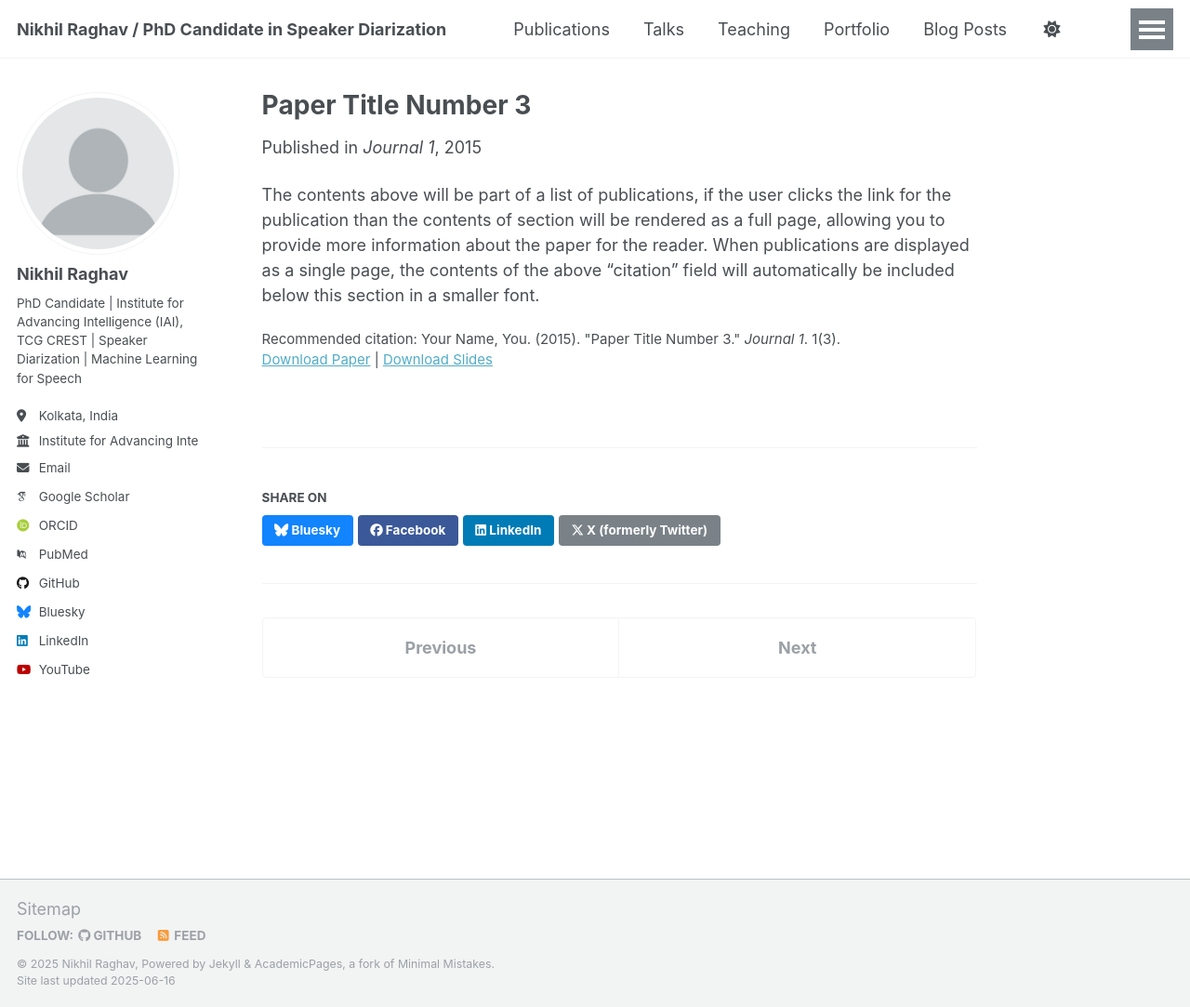
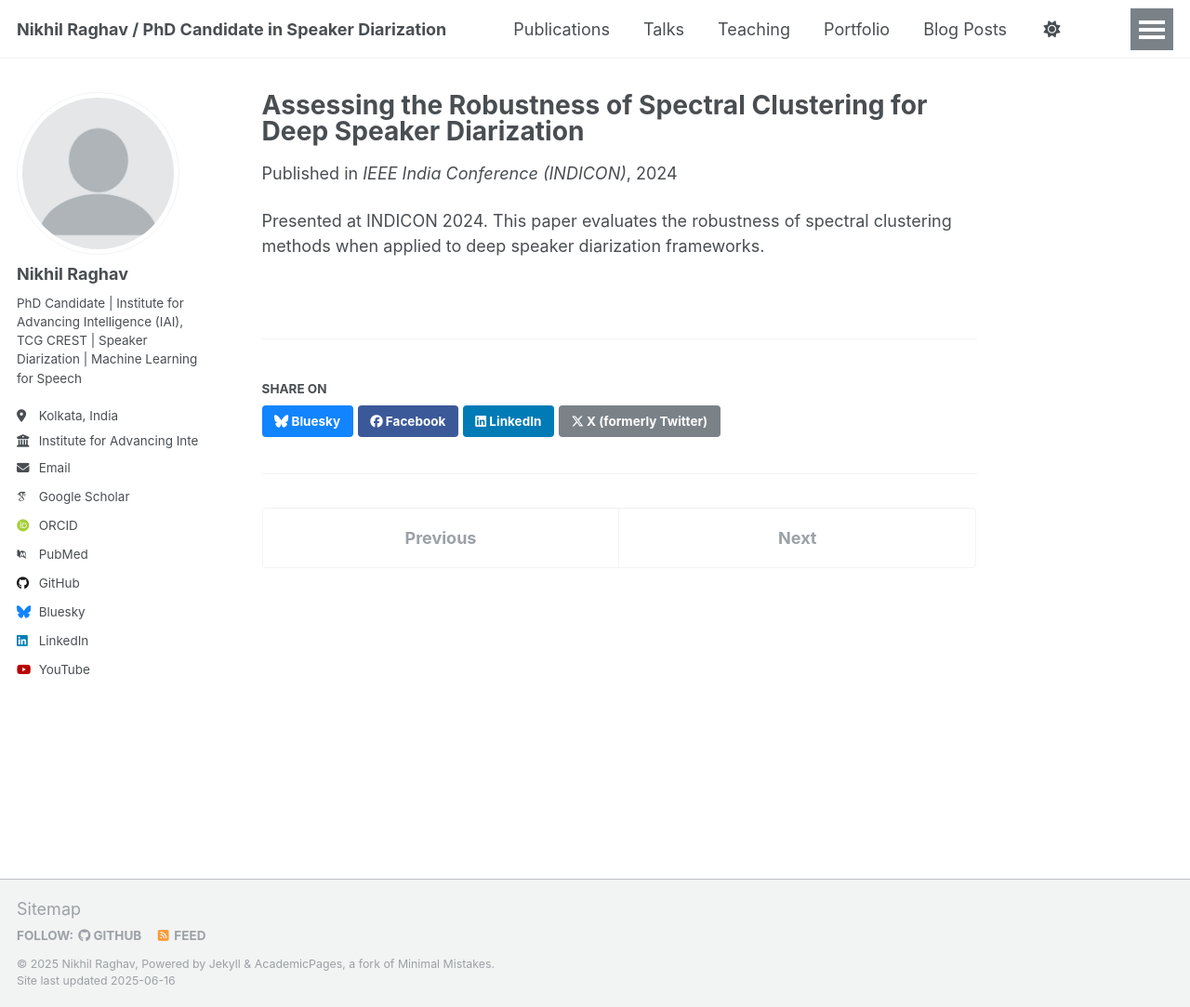
Before and after one commit to nikhilraghav29/nikhilraghav29.github.io, a Jekyll site: the page built from _publications/2015-10-01-paper-title-number-3.md, in a window 1280 px wide and 1083 px high. Shown: the whole window at 93% size. Built offline with Jekyll 4.4.1, drawn with Linux system fonts in a browser that asks for light colours; some web fonts are replaced.

Commit message:
Update 2015-10-01-paper-title-number-3.md

```diff
--- a/_publications/2015-10-01-paper-title-number-3.md
+++ b/_publications/2015-10-01-paper-title-number-3.md
@@ -1,14 +1,14 @@
 ---
-title: "Paper Title Number 3"
+title: "Assessing the Robustness of Spectral Clustering for Deep Speaker Diarization"
+author:
+  - Nikhil Raghav
+  - Md Sahidullah
 collection: publications
-category: manuscripts
-permalink: /publication/2015-10-01-paper-title-number-3
-excerpt: 'This paper is about the number 3. The number 4 is left for future work.'
-date: 2015-10-01
-venue: 'Journal 1'
-slidesurl: 'http://academicpages.github.io/files/slides3.pdf'
-paperurl: 'http://academicpages.github.io/files/paper3.pdf'
-citation: 'Your Name, You. (2015). &quot;Paper Title Number 3.&quot; <i>Journal 1</i>. 1(3).'
+year: 2024
+venue: "IEEE India Conference (INDICON)"
+location: IIT Kharagpur, India
+date: 2024-12-19
+url_paper:
 ---
 
-The contents above will be part of a list of publications, if the user clicks the link for the publication than the contents of section will be rendered as a full page, allowing you to provide more information about the paper for the reader. When publications are displayed as a single page, the contents of the above "citation" field will automatically be included below this section in a smaller font.
+Presented at INDICON 2024. This paper evaluates the robustness of spectral clustering methods when applied to deep speaker diarization frameworks.
```
